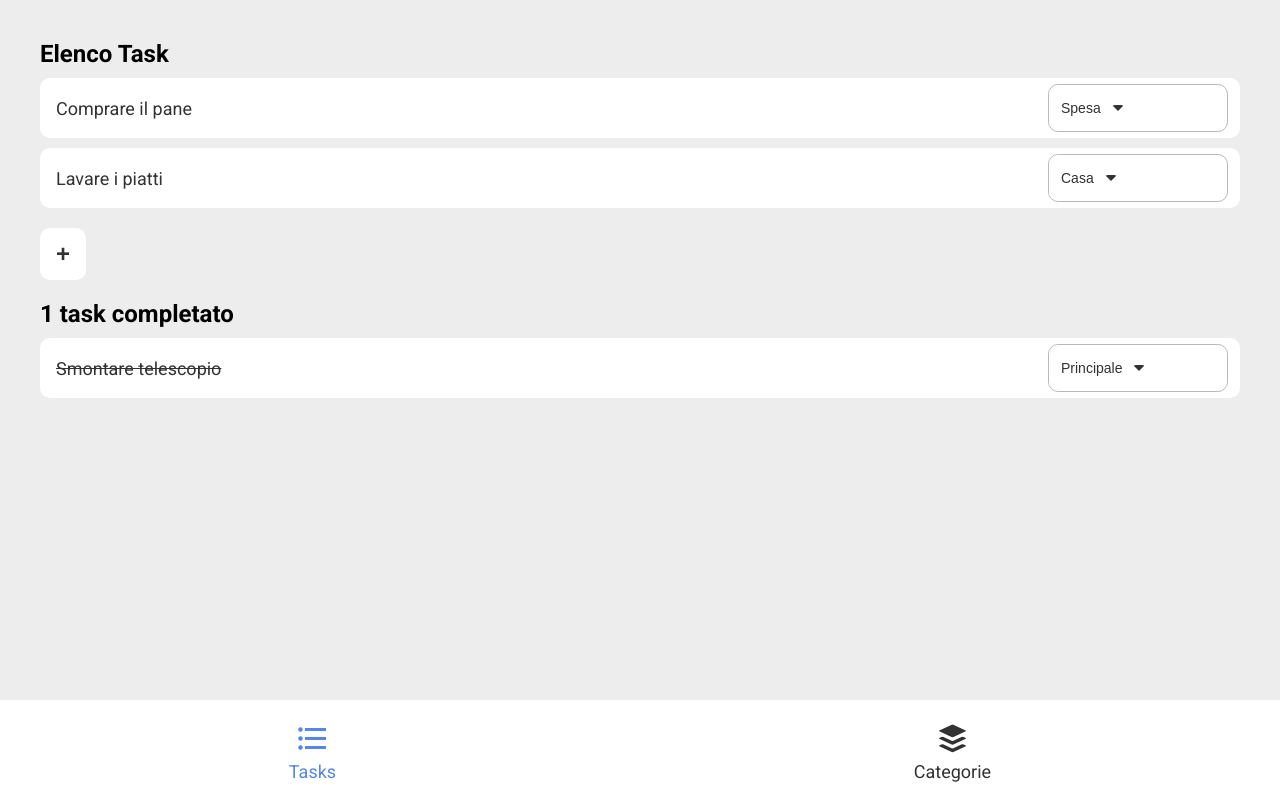
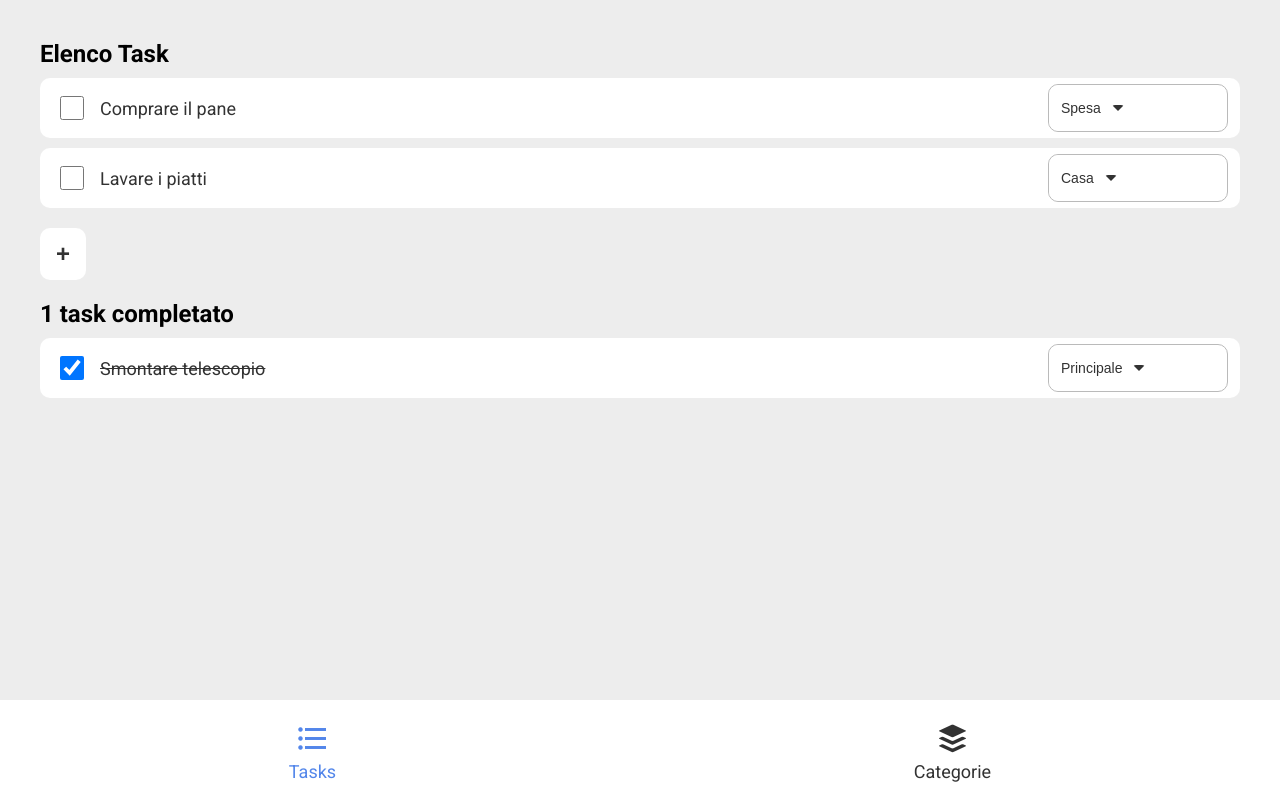
Before and after one commit to carmhack/hardest-todo-list, a Vue app: page /#/ in a window 1280 px wide. Built offline with nearby package versions, Linux system fonts and the light colour scheme.

Commit message:
Handle checkbox + scrollable container

```diff
--- a/src/components/TaskForm.vue
+++ b/src/components/TaskForm.vue
@@ -1,5 +1,11 @@
 <template>
   <div class="form" v-if="data">
+    <input
+      class="form__checkbox"
+      type="checkbox"
+      :checked="data.completed"
+      @change="$emit('checkTask', data.id)"
+    />
     <input
       class="form__input"
       :class="{'stroke': data.completed}"
@@ -123,6 +129,17 @@ export default defineComponent({
     text-decoration: line-through;
   }
 
+  &__checkbox {
+    position: absolute;
+    left: 1%;
+    top: 30%;
+    width: 40px;
+    height: 40%;
+    border: 1px solid #bababa;
+    border-radius: 10px;
+    z-index: 10;
+  }
+
   &__input {
     position: absolute;
     top: 0;
@@ -131,7 +148,7 @@ export default defineComponent({
     height: 100%;
     background-color: $white;
     color: $primary-clr;
-    padding: 16px;
+    padding: 16px 16px 16px 60px;
     font-family: inherit;
     font-size: 18px;
     font-weight: 400;
--- a/src/scss/_general.scss
+++ b/src/scss/_general.scss
@@ -9,7 +9,12 @@
   padding: 40px;
   width: 100%;
   height: 100%;
+  overflow: hidden;
+  overflow-y: scroll;
 }
 .title {
   margin-bottom: 10px;
 }
+.box:nth-child(2) {
+  margin-top: 20px;
+}
--- a/src/views/Tasks.vue
+++ b/src/views/Tasks.vue
@@ -8,16 +8,18 @@
         :data="task"
         @changeCategory="onChangeCategory($event)"
         @changeText="onChangeText($event)"
+        @checkTask="onCheckTask($event)"
       ></task-form>
       <button class="button add-new" @click="onAddNew">+</button>
     </div>
 
-    <div class="box">
+    <div class="box" v-if="completedTasks.length > 0">
       <h2 class="title">{{ completedTasksLabel }}</h2>
       <task-form
         v-for="task in completedTasks"
         :key="task.id"
         :data="task"
+        @checkTask="onCheckTask($event)"
     ></task-form>
     </div>
   </div>
@@ -82,6 +84,12 @@ export default defineComponent({
     }
   },
   methods: {
+    onCheckTask (taskId: number) {
+      const findTask = this.tasks.find((task: Task) => task.id === taskId)
+      if (findTask) {
+        findTask.completed = !findTask.completed
+      }
+    },
     onChangeCategory (event: any) {
       const findTask = this.tasks.find((task: Task) => task.id === event.id)
       if (findTask) {
@@ -102,9 +110,6 @@ export default defineComponent({
 </script>
 
 <style lang="scss" scoped>
-.box:nth-child(2) {
-  margin-top: 20px;
-}
 button.button.add-new {
   margin-top: 10px;
   background-color: white;
```
